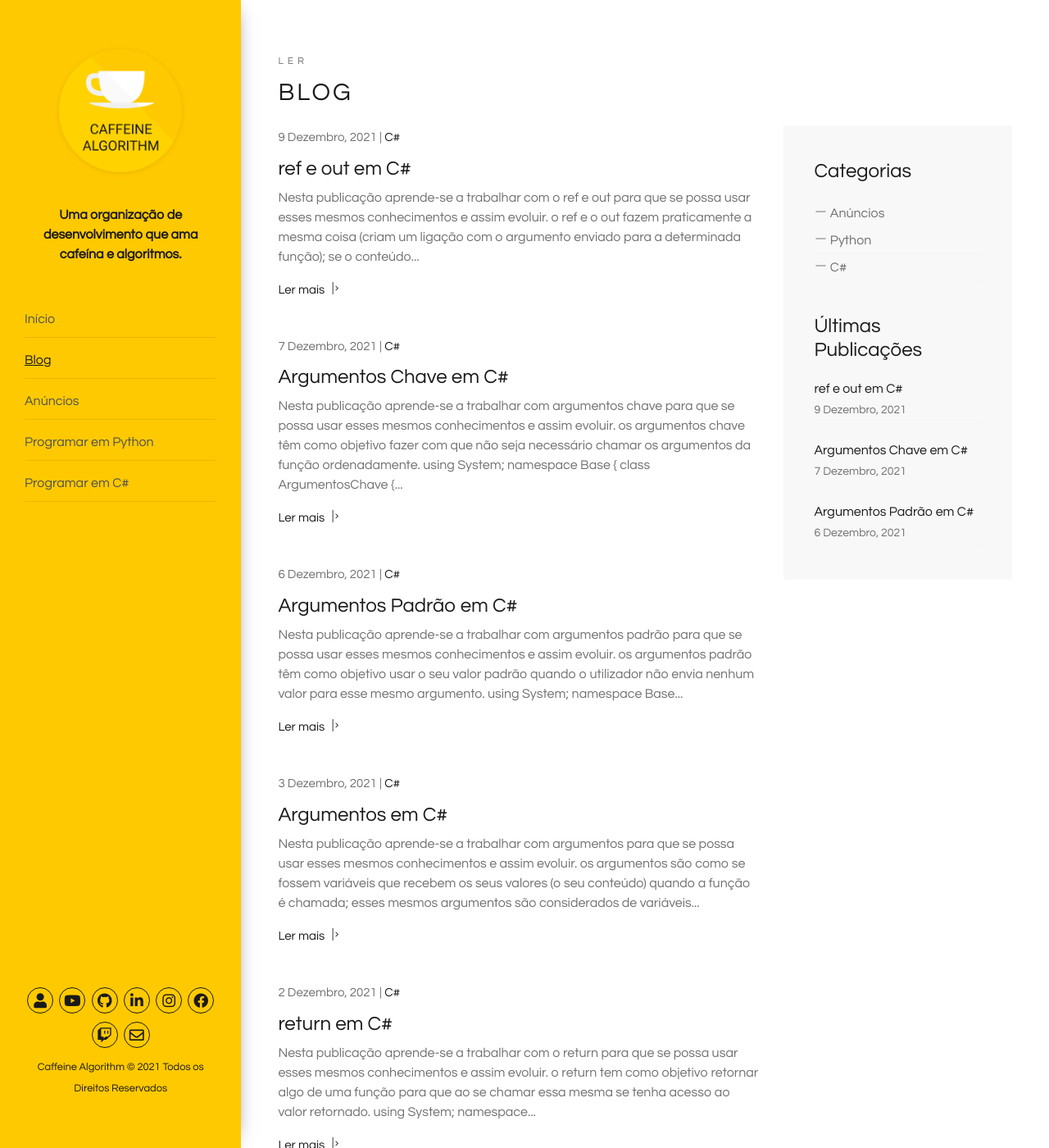
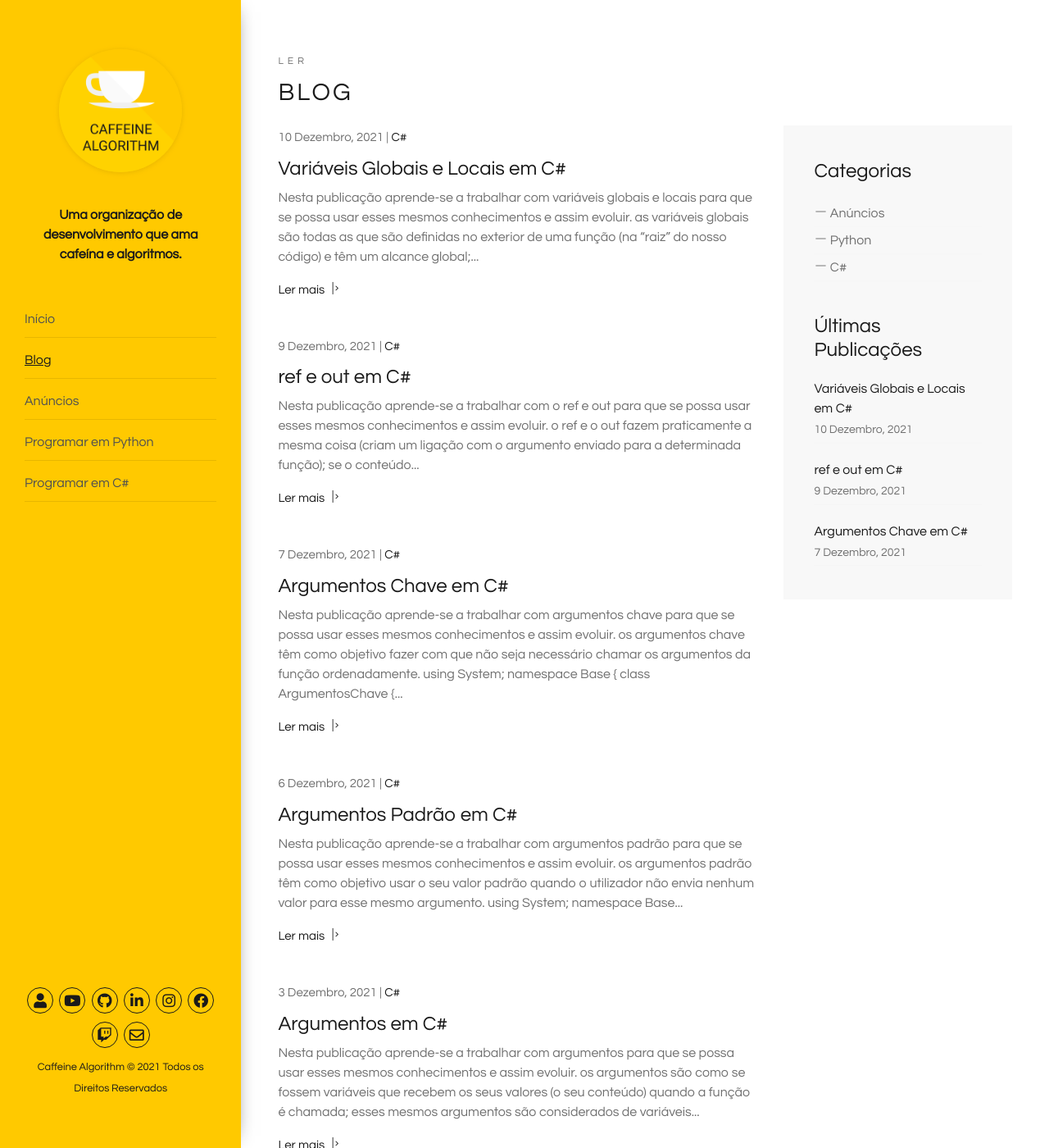
Before and after one commit to caffeinealgorithm/caffeinealgorithm.github.io, a Jekyll site: the page built from blog/index.html, in a window 1280 px wide and 1400 px high. Shown: the whole window at 82% size. Built offline with Jekyll 4.4.1, drawn with Linux system fonts in a browser that asks for light colours; the list of posts is cut into pages by our own code; some of the changed text lies outside the part shown.

Commit message:
Add 26º episode of the C# programming series

````diff
--- /dev/null
+++ b/_posts/2021-12-10-variaveis-globais-e-locais-em-csharp.md
@@ -0,0 +1,44 @@
+---
+layout: post
+excerpt: Blog
+title: 'Variáveis Globais e Locais em C#'
+description: 'Descobre como se trabalha com variáveis globais e locais na linguagem de programação C#. Obtém respostas às tuas dúvidas com a teoria e os exemplos apresentados.'
+keywords: 'c#, csharp, variáveis globais, variáveis locais, variáveis, globais, locais, variável, publicação'
+date: 2021-12-10
+categories: [C#]
+---
+
+Nesta publicação aprende-se a trabalhar com variáveis globais e locais para que se possa usar esses mesmos conhecimentos e assim evoluir.
+
+- as variáveis globais são todas as que são definidas no exterior de uma função (na "raiz" do nosso código) e têm um alcance global;
+- as variáveis locais são todas as que são definidas no interior de uma função;
+- resumindo, nem todas as variáveis são acessíveis a partir de todos os locais do nosso código.
+
+```csharp
+using System;
+
+namespace Base {
+  class VariaveisGlobaisELocais {
+    string acesso = "Global";
+
+    public void Run() {
+      MudarAcesso();
+      Console.WriteLine($"Acesso no exterior da função: {acesso}");
+    }
+
+    public void MudarAcesso() {
+      string acesso = "Local";
+      Console.WriteLine($"Acesso no interior da função: {acesso}");
+    }
+  }
+}
+
+/*
+  Acesso no interior da função: Local
+  Acesso no exterior da função: Global
+*/
+```
+
+Não te esqueças de [assistir ao vídeo](https://youtu.be/nRnTx4JWWm4){:target="\_blank"} e podes sempre ler esta publicação [em inglês](https://nelsonsilvadev.com/blog/20211210/global-and-local-variables-in-csharp/){:target="\_blank"}.
+
+### _Happy coding!_
--- a/index.html
+++ b/index.html
@@ -73,7 +73,7 @@ keywords: organização, desenvolvimento, cafeína, algoritmos, publicações, v
       </div>
 
       <div class="row">
-        {% for video in site.csharp %} {% if video.id == "/csharp/25" %}
+        {% for video in site.csharp %} {% if video.id == "/csharp/26" %}
         <div
           class="col-xs-12 col-sm-3 col-sm-6 col-lg-6 col-xl-3 animate-box"
           data-animate-effect="fadeInLeft"
````
Also changed, not shown: _csharp/26.md (added, +5 -0 lines), assets/img/playlists/csharp/26.png (added).
